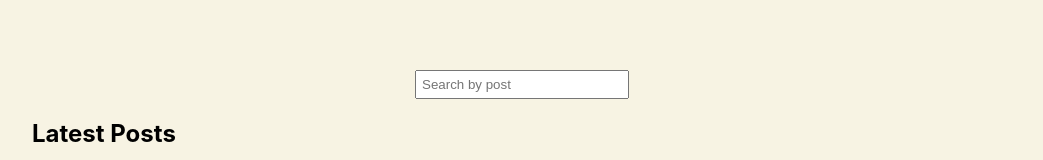
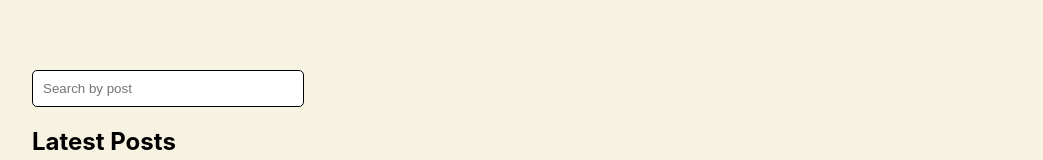
Before and after one commit to Lpadilla2018/the-modern-posts, a React (Create React App) app: page / in a window 1280 px wide. Shown: the part 127-287 px from the top of the page, without its empty margins (118-1161 px from the left). Built offline with nearby package versions, Linux system fonts and the light colour scheme; no server answers; a web font is replaced by a local one.

Commit message:
Change input style

```diff
--- a/src/components/search-input/search-input.styles.scss
+++ b/src/components/search-input/search-input.styles.scss
@@ -1,6 +1,9 @@
 .search-input {
+  text-align: left;
   input {
-    width: 200px;
-    padding: 5px;
+    width: 250px;
+    padding: 10px;
+    border-radius: 5px;
+    border: 1px solid black;
   }
 }
```
